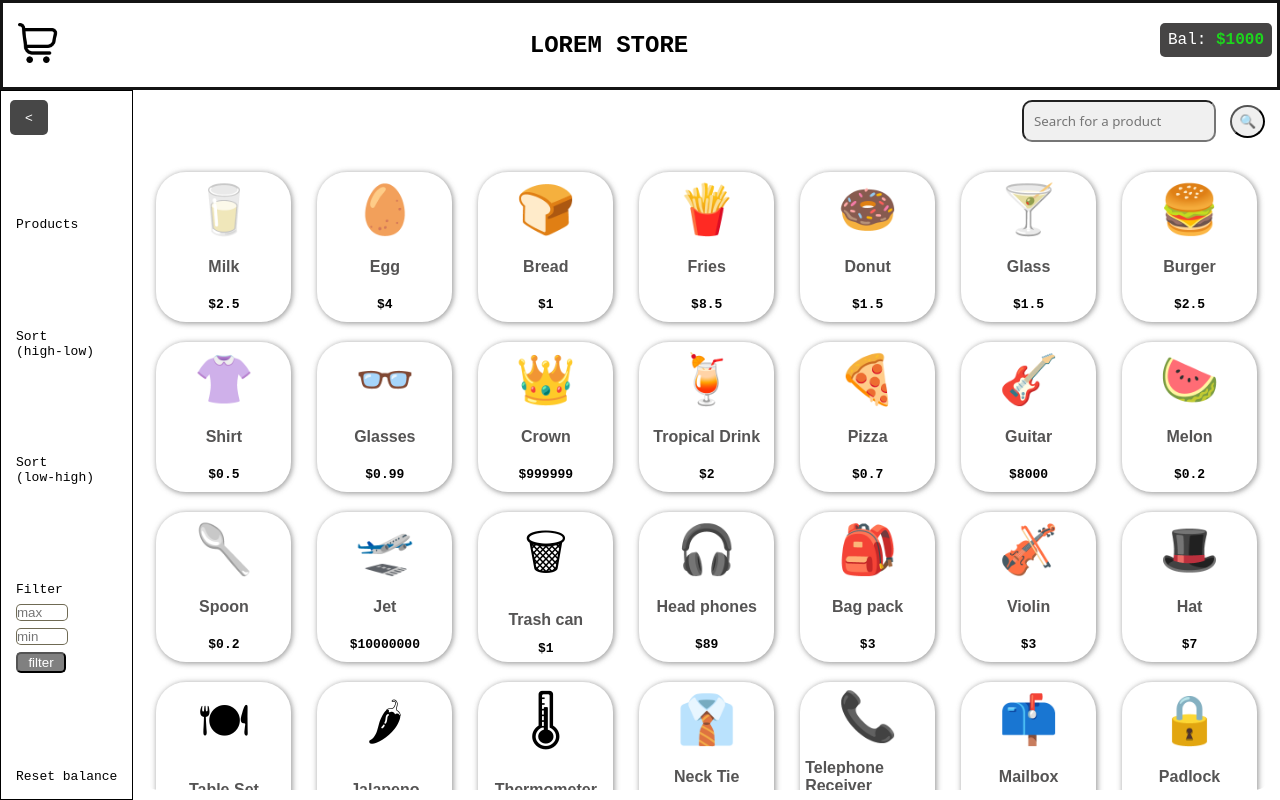
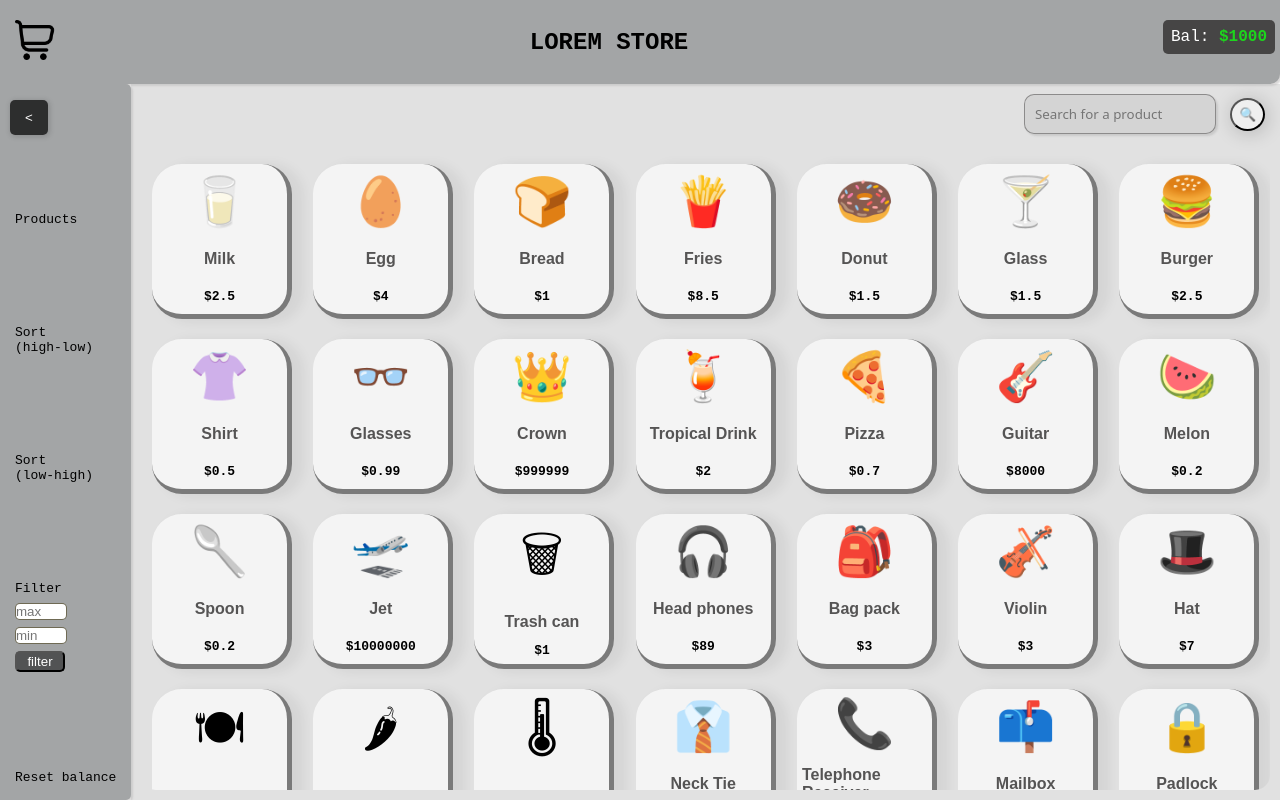
Before and after one commit to brunomofficial/lorem-store-project, a website: page index.html in a window 1280 px wide. Drawn offline with Linux system fonts and the light colour scheme.

Commit message:
Added some few styling changes

```diff
--- a/style.css
+++ b/style.css
@@ -23,9 +23,11 @@ button:active {
 .top-nav{
     display: flex;
     justify-content: space-between;
-    border: 3px solid rgba(0, 0, 0, 0.922);
+    border-bottom-right-radius:  10px;
     padding-top: 20px;
     padding-bottom: 20px;
+    background-color: rgb(163, 165, 166);
+    box-shadow: 2px 2px 2px rgba(103, 102, 102, 0.257);
 }
 .top-left{
     padding-left: 5px;
@@ -70,11 +72,14 @@ button:active {
     padding-top: 20px;
     display: flex;
     flex-direction: column;
-    border: 1px solid black;
     justify-content: space-between;
+    border-bottom-right-radius: 5px;
+    border-top-right-radius: 5px;
     cursor: pointer;
     padding: 15px;
     font-family: monospace;
+    background-color: rgb(163, 165, 166);
+    box-shadow: 2px 2px 2px rgba(103, 102, 102, 0.257);
 }
 
 .sidebar span{
@@ -97,6 +102,7 @@ button:active {
     color: rgb(255, 255, 255);
     background-color: rgba(0, 0, 0, 0.72);
     border-radius: 5px;
+    box-shadow: 1px 1px 5px 1px rgba(38, 37, 37, 0.182);
 }
 
 .side-toggle:hover{
@@ -137,6 +143,7 @@ button:active {
     display: flex;
     flex-direction: column;
     min-height: 0;
+    background-color: rgba(190, 190, 190, 0.459);
 }
 
 #refreshBtn {
@@ -166,11 +173,14 @@ button:active {
     border-radius: 10px;
     padding: 10px;
     background-color: rgba(44, 43, 43, 0.071);
+    box-shadow: 2px 2px 2px rgba(88, 87, 87, 0.168);
+    border: 1px solid rgba(40, 37, 37, 0.419);
 }
 
 #searchBtn {
     padding: 7px;
     border-radius: 50%;
+    box-shadow: 2px 2px 20px  rgba(0, 0, 0, 0.199);
 }
 
 #itemNotFound {
@@ -279,23 +289,24 @@ button:active {
     overflow-y: auto;
     justify-content: space-around;
     margin-bottom: 100px;
-
 }
 
 .item{
     display: flex;
     flex-direction: column;
-    background-color: rgba(255, 255, 255, 0.258);
+    background-color: rgba(255, 255, 255, 0.646);
     width: 125px;
     height: 150px;
     border-radius: 30px;
     border: none;
+    border-right: 5px solid rgba(9, 9, 9, 0.518);
+    border-bottom: 5px solid rgba(9, 9, 9, 0.518);
     align-items: center;
     transition: 0.1s ease-in-out;
     cursor: pointer;
     justify-content: space-around;
     margin: 10px;
-    box-shadow: 1px 1px 5px 1px rgba(125, 125, 125, 0.679);
+    box-shadow: 10px 2px 10px 2px rgba(125, 125, 125, 0.116);
     padding-inline: 5px;
     flex-wrap: wrap;
     transition: all 0.5s ease;
```
